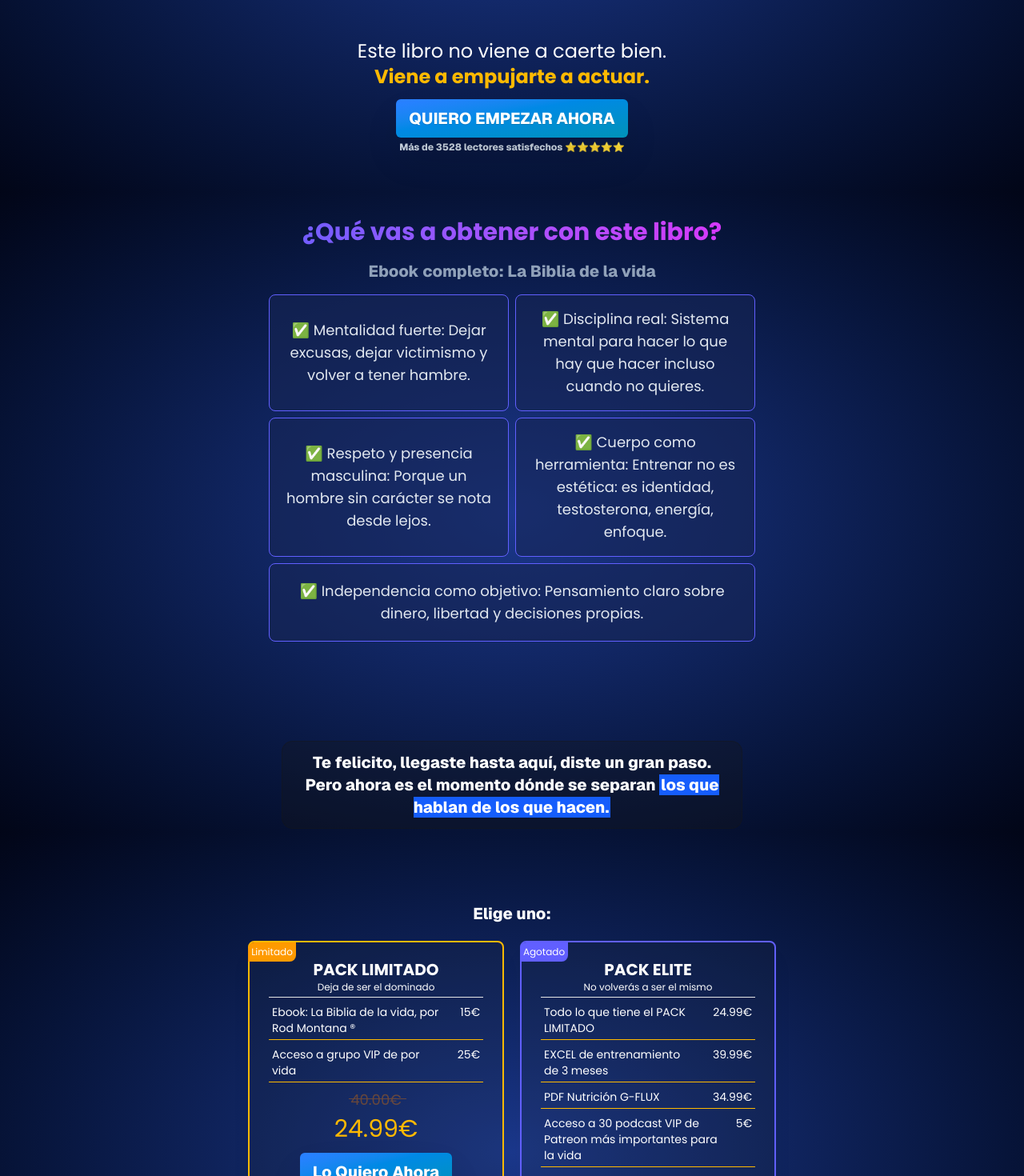
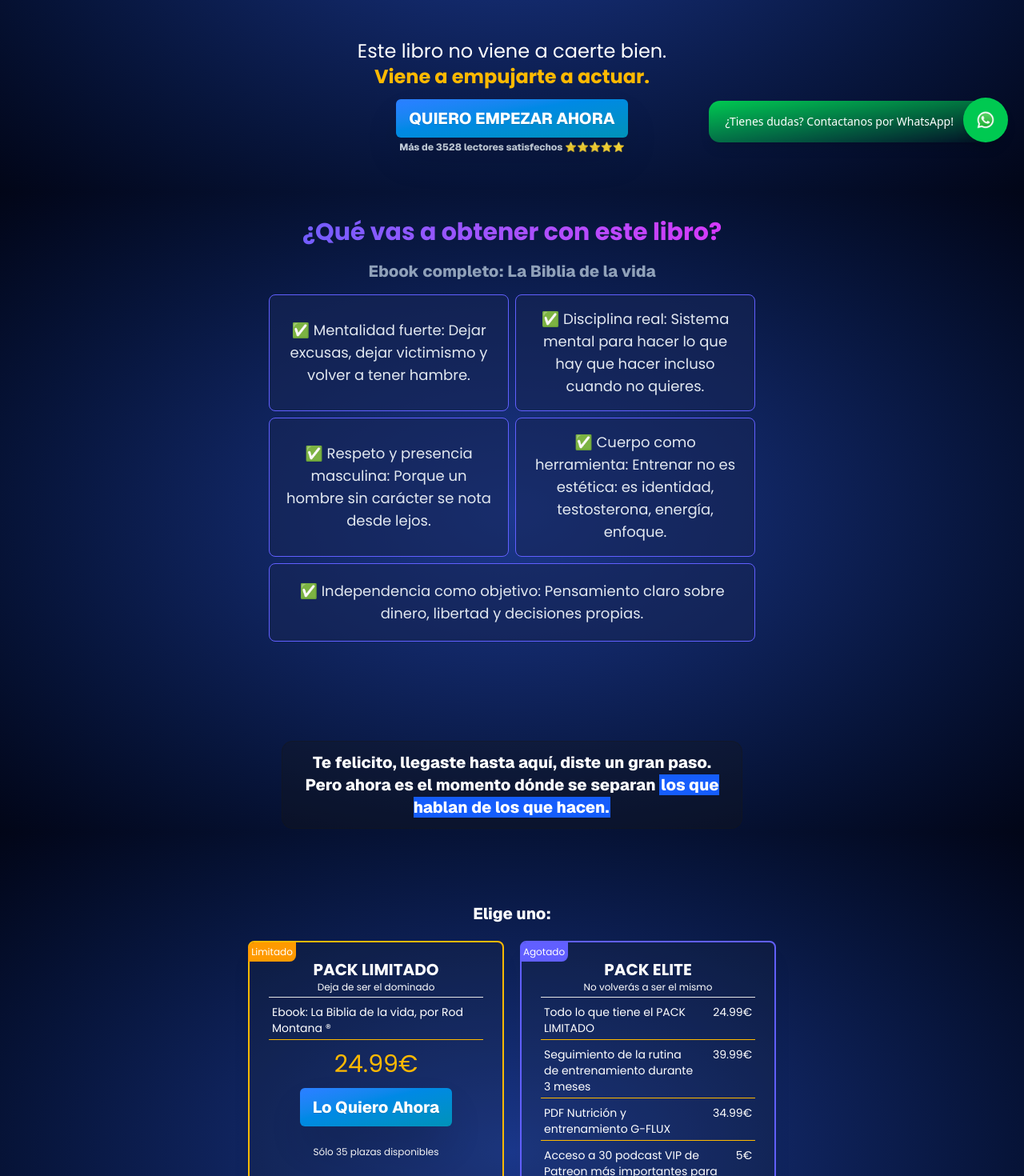
Before and after one commit to lucioperez01/the-bible-of-life-book-landing, a Next.js app: page / in a window 1280 px wide. Shown: the part 600-2070 px from the top of the page at 80% size. Built offline with nearby package versions, Linux system fonts and the light colour scheme; no server answers.

Commit message:
adding whatsApp bubble and fixing pricing on pricing cards

```diff
--- a/app/layout.tsx
+++ b/app/layout.tsx
@@ -4,6 +4,7 @@ import "./globals.css";
 import Navbar from "@/components/ui/navbar";
 import Script from 'next/script'
 import { Analytics } from "@vercel/analytics/next"
+import WhatsAppBubble from "@/components/ui/whatsappBubble";
 
 
 const primary = Poppins({
@@ -66,6 +67,7 @@ export default function RootLayout({
         className={`${primary.variable} ${secundary.variable} antialiased overflow-x-hidden w-full`}
       >
         <Navbar theme={theme}/>
+        <WhatsAppBubble />
         {children}
       </body>
     </html>
--- a/components/sections/Pricing.tsx
+++ b/components/sections/Pricing.tsx
@@ -1,6 +1,4 @@
-import { themes } from "@/lib/theme"
 import { site } from "@/lib/site"
-import TiltCard from "@/components/ui/tiltCard"
 import PricingCard from "../ui/pricingCard"
 
 
@@ -9,6 +7,7 @@ type PricingProps = {
 }
 
 export default function Pricing({ theme }: PricingProps) {
+
     return (
         <section id="pricing" className="w-full flex flex-col gap-5 items-center">
         <p className="font-secundary font-bold text-xl">Elige uno:</p>
--- a/components/ui/pricingCard.tsx
+++ b/components/ui/pricingCard.tsx
@@ -9,7 +9,7 @@ type siteData = {
     desc: string;
     items: {
         title: string;
-        price: number;
+        price?: number;
     }[];
     price:number;
     currency: string;
@@ -36,7 +36,9 @@ export default function PricingCard({ theme, siteData, highlighted }: PricingCar
     function finalPrice(siteData: siteData) {
         let finalPriceResult = 0;
         for (let item of siteData.items) {
-            finalPriceResult += item.price;
+            if(item.price !== undefined) {
+                finalPriceResult += item.price;
+            }
         }
         return finalPriceResult;
     }
@@ -57,12 +59,22 @@ export default function PricingCard({ theme, siteData, highlighted }: PricingCar
                 <div className="flex flex-col gap-1 mt-1 ">{siteData.items.map((item) => (
                     <div key={item.title} className="flex p-1  items-baseline justify-between border-b border-amber-400">
                         <p className="text-sm">{item.title}</p>
-                        <p className="text-sm font-light ml-5">{`${item.price}${siteData.currency}`}</p>
+
+                        {(item.price) && (
+                            <p className="text-sm font-light ml-5">{`${item.price}${siteData.currency}`}</p>
+                        )}
+
+                        {item.price === 0 && (
+                            <p className="text-sm font-light ml-5"></p>
+                        )}
                     </div>
                 ))}
                 </div>
                 <div className="flex flex-col p-2 items-center">
-                    <div className="relative before:content-[''] before:h-px before:top-3 before:-left-0.5 before:w-18 before:absolute before:bg-amber-600 opacity-40 text-amber-600 text-lg  ">{`${finalPriceResult}${siteData.currency}`}</div>
+
+                    {finalPriceResult !== "0.00" && (<div className="relative before:content-[''] before:h-px before:top-3 before:-left-0.5 before:w-18 before:absolute before:bg-amber-600 opacity-40 text-amber-600 text-lg  ">{`${finalPriceResult}${siteData.currency}`}</div>)
+                        }
+
 
                     <p className={`rounded-lg text-3xl p-1 mb-2 text-amber-400`}>{`${siteData.price}${siteData.currency}`}</p>
 
--- /dev/null
+++ b/components/ui/whatsappBubble.tsx
@@ -0,0 +1,59 @@
+"use client"
+
+import { useEffect, useState } from "react"
+
+export default function WhatsAppBubble() {
+const [open, setOpen] = useState(false)
+
+useEffect(() => {
+    // abrir a los 7s
+    const openTimer = setTimeout(() => {
+    setOpen(true)
+    }, 1500)
+
+    // cerrar 5s después de abrir
+    const closeTimer = setTimeout(() => {
+    setOpen(false)
+    }, 15000)
+
+    return () => {
+    clearTimeout(openTimer)
+    clearTimeout(closeTimer)
+    }
+}, [])
+
+const phone = "573001660020" // tu número con código país (Argentina +54)
+const message = "Hola, tengo dudas sobre el libro de Legado Rod Montana. ¿Podrían ayudarme?" // mensaje predefinido para el usuario
+
+const url = `https://wa.me/${phone}?text=${encodeURIComponent(message)}`
+
+return (
+    <div className="fixed bottom-5 right-5 z-50 flex items-center">
+
+        {/* Mensaje */}
+        <div
+        className={`mr-3 mb-2 transition-all duration-300 ${open ? "opacity-100 translate-x-0" : "opacity-0 translate-x-5"}`}
+        >
+        <div className="relative bg-linear-to-br from-green-500 to-green-600/ px-5 py-1 lg:py-4 pr-15 translate-x-15  translate-y-1.5 rounded-xl shadow-lg">
+        <p className="text-md lg:text-sm text-white "><a href={url}>¿Tienes dudas? Contactanos por WhatsApp!</a></p>
+
+        </div>
+        </div>
+
+    {/* Botón */}
+    <a
+        href={url}
+        target="_blank"
+        rel="noopener noreferrer"
+        className="bg-green-500 hover:bg-green-600 text-white p-4 rounded-full shadow-lg transition z-10"
+    >
+        <img
+        src="/WhatsApp.svg.png" // poné tu icono en public/
+        alt="WhatsApp"
+        className="w-7 lg:w-6 h-5 lg:h-6 z-100"
+
+        />
+    </a>
+    </div>
+)
+}
--- a/lib/site.ts
+++ b/lib/site.ts
@@ -55,11 +55,6 @@ export const site = {
             items: [
                 {
                     title: "Ebook: La Biblia de la vida, por Rod Montana ®",
-                    price: 15
-                },
-                {
-                    title: "Acceso a grupo VIP de por vida",
-                    price: 25
                 }
             ],
             price: 24.99,
@@ -78,11 +73,11 @@ export const site = {
                     price: 24.99
                 },
                 {
-                    title: 'EXCEL de entrenamiento de 3 meses',
+                    title: 'Seguimiento de la rutina de entrenamiento durante 3 meses',
                     price: 39.99
                 },
                 {
-                    title: 'PDF Nutrición G-FLUX',
+                    title: 'PDF Nutrición y entrenamiento G-FLUX',
                     price: 34.99
                 },
                 {
```
Also changed, not shown: public/WhatsApp.svg.png (added).
